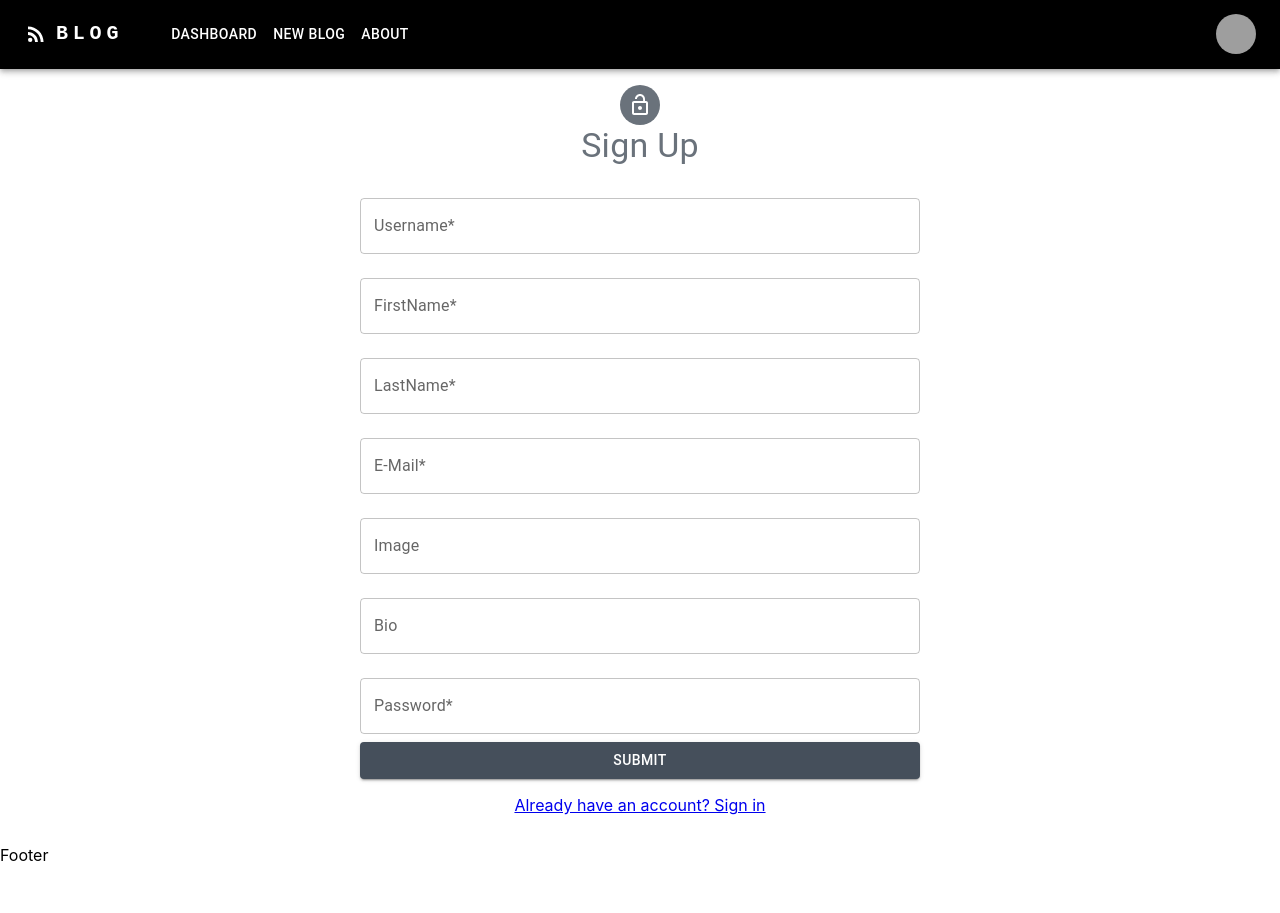
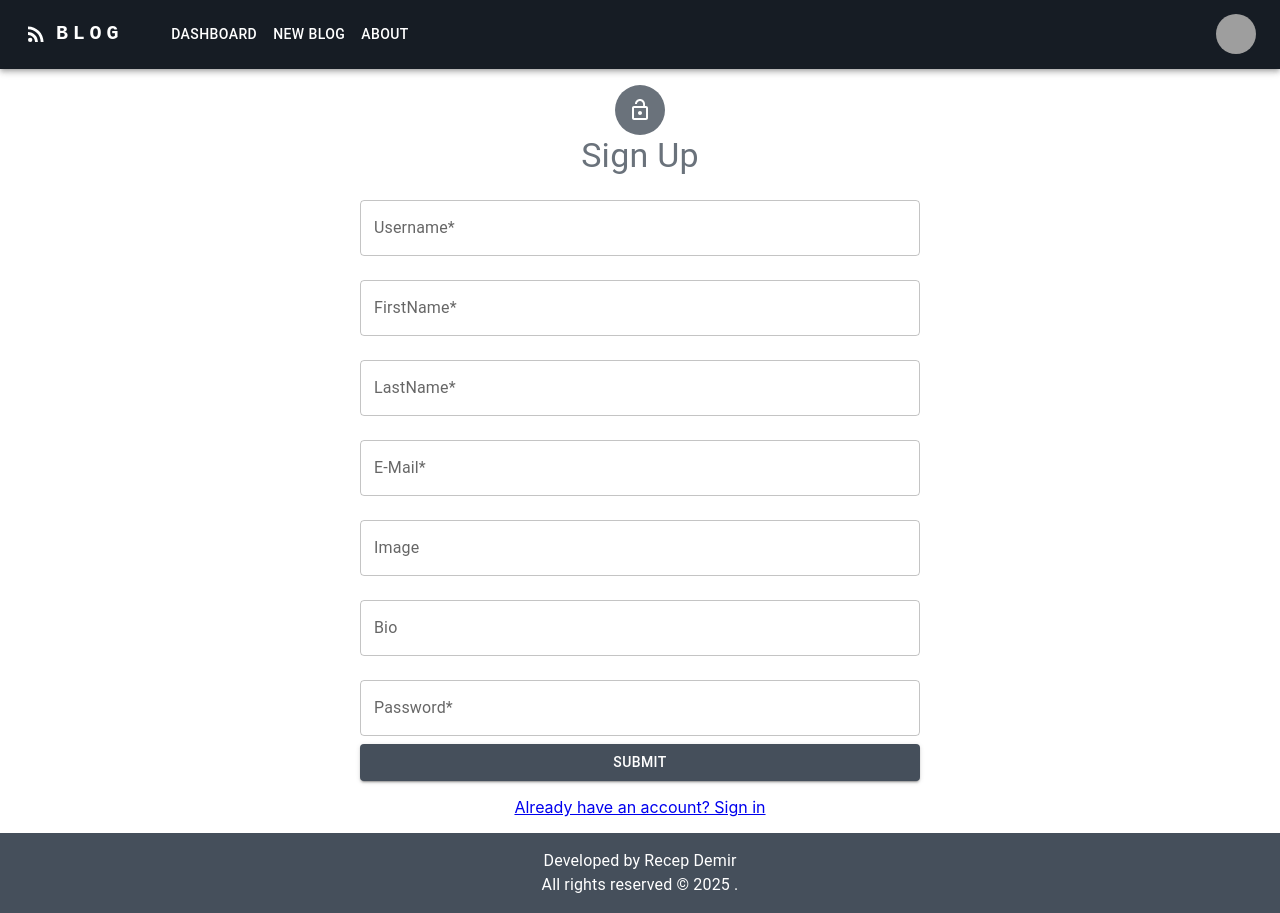
Before and after one commit to recep-demir/milestone-blog-app, a React (Vite) app: page /register in a window 1280 px wide. Before the commit the page ends 865 px from the top, so only its background shows below. Built offline with nearby package versions, Linux system fonts and the light colour scheme; grey boxes are pictures that could not be loaded.

Commit message:
edit footer

```diff
--- a/src/components/Footer.jsx
+++ b/src/components/Footer.jsx
@@ -1,9 +1,17 @@
-import React from 'react'
+import React from 'react';
+import { Box, Typography } from '@mui/material';
 
-const Footer = () => {
+function Footer() {
   return (
-    <div>Footer</div>
-  )
+    <Box component="footer" sx={{ p: 2, bgcolor: 'primary.main', color: 'white', textAlign: 'center' }}>
+      <Typography variant="body1">
+      Developed by Recep Demir
+      </Typography>
+      <Typography variant="body1">
+        All rights reserved © 2025 .
+      </Typography>
+    </Box>
+  );
 }
 
-export default Footer
+export default Footer;
--- a/src/components/Navbar.jsx
+++ b/src/components/Navbar.jsx
@@ -26,7 +26,7 @@ function Navbar() {
   const handleCloseUserMenu = () => setAnchorElUser(null);
 
   return (
-    <AppBar position="static" sx={{ backgroundColor: "black" }}>
+    <AppBar position="static" sx={{ backgroundColor: "secondary.second" }}>
       <Container maxWidth="xl">
         <Toolbar disableGutters>
           <RssFeedIcon sx={{ display: { xs: "none", md: "flex" }, mr: 1 }} />
--- a/src/pages/Register.jsx
+++ b/src/pages/Register.jsx
@@ -1,44 +1,40 @@
 import Container from "@mui/material/Container";
 import Typography from "@mui/material/Typography";
 import Avatar from "@mui/material/Avatar";
-import LockOpenIcon from '@mui/icons-material/LockOpen';
-// import image from "../assets/regi.avif";
+import LockOpenIcon from "@mui/icons-material/LockOpen";
 import Grid from "@mui/material/Grid";
 import { Link } from "react-router-dom";
 import { Box } from "@mui/material";
 import { Formik } from "formik";
 import RegisterForm from "../components/auth/RegisterForm";
-
+import Footer from "../components/Footer"; // Footer'ı dahil et
 
 const Register = () => {
   return (
-    <Container maxWidth="lg">
+    <Box sx={{ minHeight: "100vh", display: "flex", flexDirection: "column" }}>
+      <Container maxWidth="lg" sx={{ flexGrow: 1 }}>
         <Grid
           container
           justifyContent="center"
           direction="row-reverse"
           rowSpacing={{ sm: 3 }}
-        sx={{
-          height: "100vh",
-          p: 2,
-        }}
+          sx={{ height: "100%", p: 2 }}
         >
-
           <Grid item xs={12} sm={10} md={6}>
             <Avatar
               sx={{
                 backgroundColor: "secondary.light",
                 m: "auto",
-              width: 40,
-              height: 40,
+                width: 50,
+                height: 50,
               }}
             >
-            <LockOpenIcon size="30"  />
+              <LockOpenIcon size="30" />
             </Avatar>
             <Typography
               variant="h4"
               align="center"
-            mb={2}
+              mb={1}
               color="secondary.light"
             >
               Sign Up
@@ -50,31 +46,25 @@ const Register = () => {
                 firstName: "",
                 lastName: "",
                 email: "",
-              image:"",
-              bio:"",
+                image: "",
+                bio: "",
                 password: "",
               }}
               validate={{}}
-            onSubmit={(values) => {
-
-            }}
-            component={(props)=> <RegisterForm {...props} />}
-
+              onSubmit={(values) => {}}
+              component={(props) => <RegisterForm {...props} />}
             />
 
-
-
-
-
-
-          <Box sx={{ textAlign: "center", mt: 2, color:"secondary.main" }}>
+            <Box sx={{ textAlign: "center", mt:2, color: "secondary.main" }}>
               <Link to="/">Already have an account? Sign in</Link>
             </Box>
           </Grid>
-
-    {/* <AuthImage image={image} /> */}
         </Grid>
       </Container>
+
+
+      <Footer />
+    </Box>
   );
 };
 
--- a/src/router/AppRouter.jsx
+++ b/src/router/AppRouter.jsx
@@ -22,7 +22,7 @@ const AppRouter = () => {
 
 
     </Routes>
-    <Footer/>
+    {/* <Footer/> */}
 
 
 
```
Lines whose indentation alone changed are shown as unchanged.
